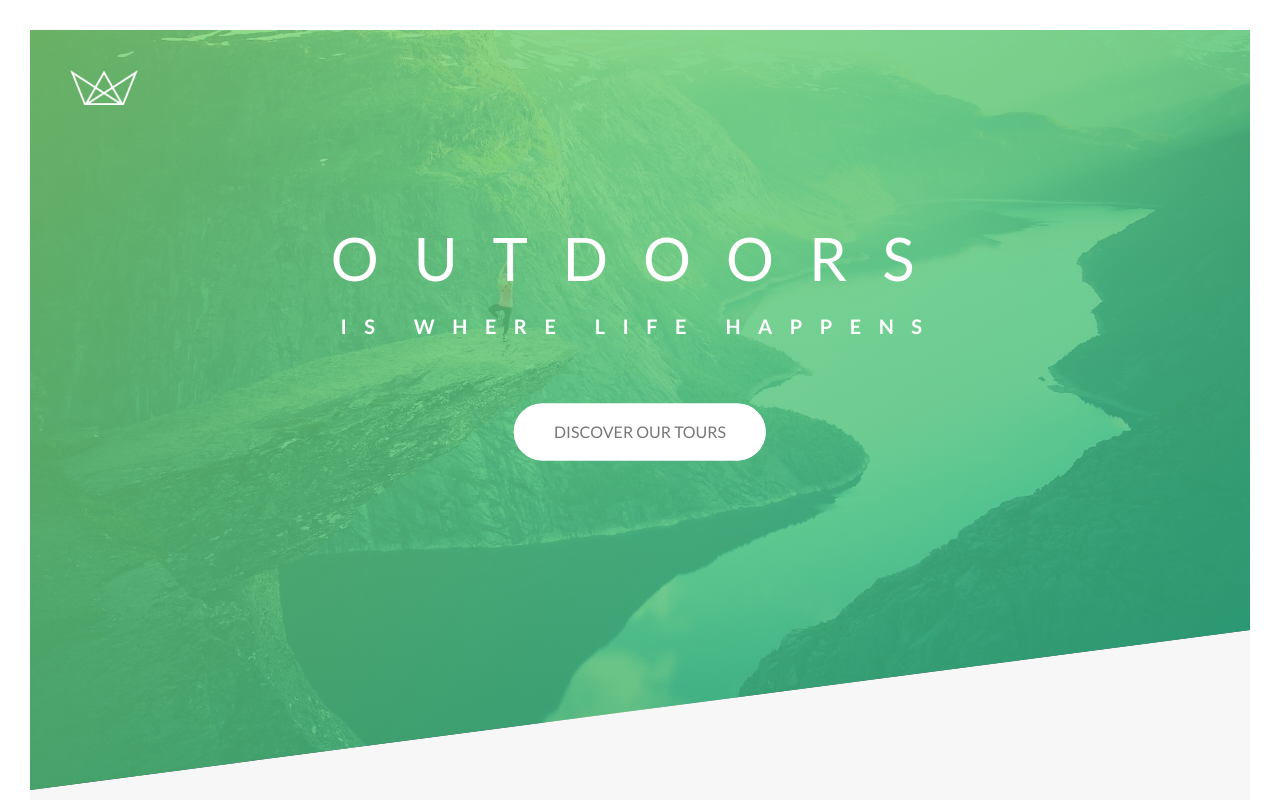
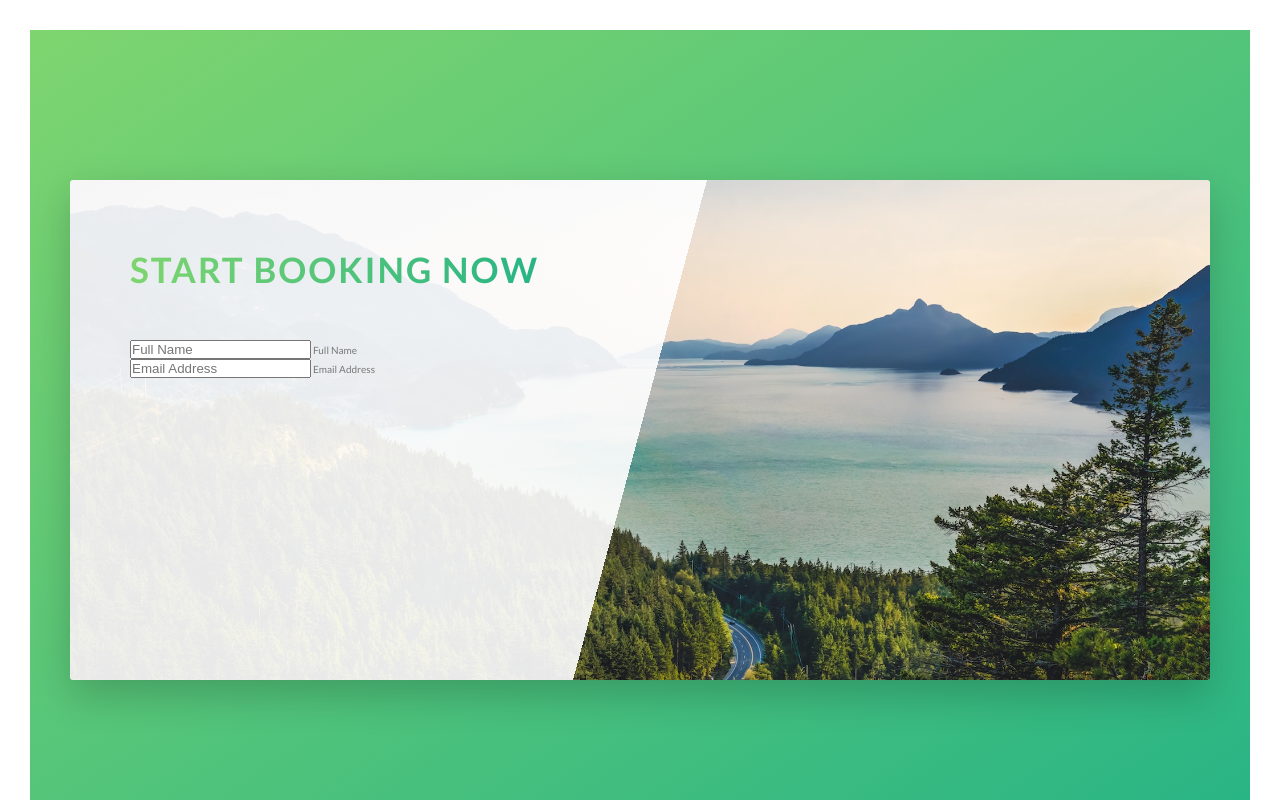
Before and after one commit to kotekirkitadze/natours-project, a website: page index.html in a window 1280 px wide. Shown: the top 800 px of the page. Drawn offline with Linux system fonts and the light colour scheme.

Commit message:
section background image, solid linear gradient and form  added

```diff
--- a/index.html
+++ b/index.html
@@ -17,7 +17,7 @@
 		<title>Document</title>
 	</head>
 	<body>
-		<header class="header">
+		<!-- <header class="header">
 			<div class="header__logo-box">
 				<img src="img/logo-white.png" alt="Logo" class="header__logo" />
 			</div>
@@ -29,10 +29,10 @@
 				</h1>
 				<a href="#" class="btn btn--white btn--animated">Discover our tours</a>
 			</div>
-		</header>
+		</header> -->
 
 		<main>
-			<section class="section-about">
+			<!-- <section class="section-about">
 				<div class="u-center-text u-margin-bottom-big">
 					<h2 class="heading-secondary">
 						Exciting tours for adventurous people
@@ -304,6 +304,41 @@
 				<div class="u-center-text u-margin-top-huge">
 					<a href="#" class="btn-text">Read all stories &rarr;</a>
 				</div>
+			</section> -->
+
+			<section class="section-book">
+				<div class="row">
+					<div class="book">
+						<div class="book__form">
+							<form action="#" class="form">
+								<div class="u-margin-bottom-medium">
+									<h2 class="heading-secondary">Start booking now</h2>
+								</div>
+								<div class="form__group">
+									<input
+										type="text"
+										class="form__input"
+										placeholder="Full Name"
+										required
+										id="name"
+									/>
+									<label for="name" class="form__label">Full Name</label>
+								</div>
+
+								<div class="form__group">
+									<input
+										type="email"
+										class="form__input"
+										placeholder="Email Address"
+										required
+										id="email"
+									/>
+									<label for="email" class="form__label">Email Address</label>
+								</div>
+							</form>
+						</div>
+					</div>
+				</div>
 			</section>
 		</main>
 
--- a/sass/pages/_home.scss
+++ b/sass/pages/_home.scss
@@ -30,3 +30,31 @@
 	position: relative;
 	padding: 15rem 0;
 }
+
+.section-book {
+	padding: 15rem 0;
+	background-image: linear-gradient(
+		to right bottom,
+		$color-primary-light,
+		$color-primary-dark
+	);
+}
+
+.book {
+	background-image: linear-gradient(
+			105deg,
+			rgba($color-white, 0.9) 0%,
+			rgba($color-white, 0.9) 50%,
+			transparent 50%
+		),
+		url(../img/nat-10.jpg);
+	background-size: 100%;
+	border-radius: 3px;
+	box-shadow: 0 1.5rem 4rem rgba($color-black, 0.2);
+	height: 50rem;
+
+	&__form {
+		width: 50%;
+		padding: 6rem;
+	}
+}
```
Also changed, not shown: resources.md (+1 -0 lines), css/style.css.
